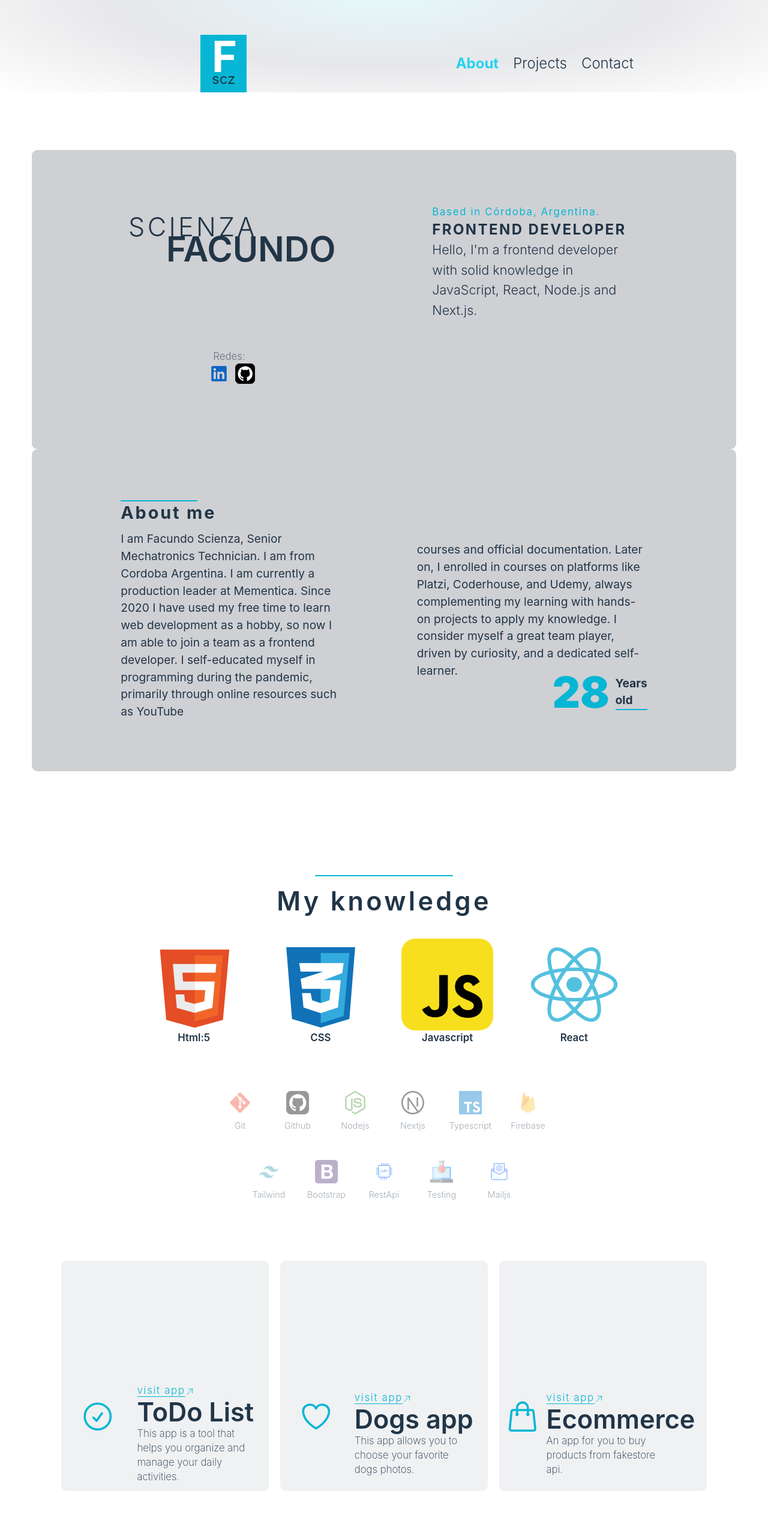
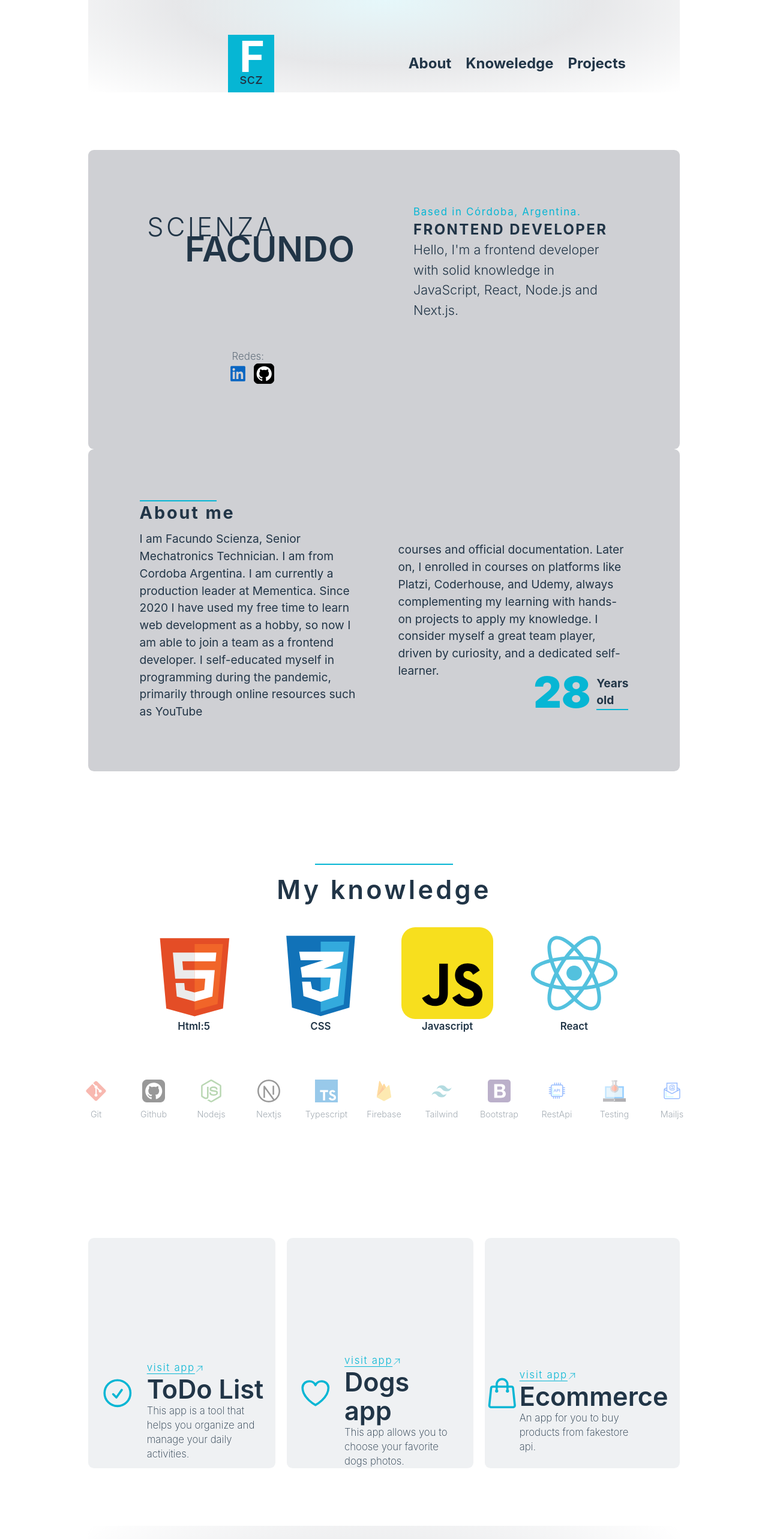
Before and after one commit to F-Scienza/portfolio, a React (Vite) app: page / in a window 1280 px wide. Shown: the top 2566 px of the page at 60% size. Built offline with nearby package versions, Linux system fonts and the light colour scheme.

Commit message:
responsive

```diff
--- a/src/Components/Greeting/index.jsx
+++ b/src/Components/Greeting/index.jsx
@@ -1,6 +1,8 @@
 const Greeting = () => {
 	return (
-		<div className="flex flex-col w-screen p-8 pt-8 pb-8 mb-20 items-center justify-evenly bg-slate-900/20 rounded-lg md:w-11/12 md:flex-row">
+		<div
+			className="flex flex-col w-screen p-8 pt-8 pb-8 mb-12 items-center justify-evenly bg-slate-900/20 rounded-lg md:w-11/12 md:flex-row"
+		>
 			<div className="h-96 md:w-1/2 max-w-xs flex flex-col justify-end md:justify-center ">
 				<div className="w-1/3 border-t-2 border-cyan-500"></div>
 				<h1 className="text-2xl font-bold mb-2 tracking-widest">About me</h1>
--- a/src/Components/Navbar/index.jsx
+++ b/src/Components/Navbar/index.jsx
@@ -5,15 +5,21 @@ const Navbar = () => {
 		'bg-[radial-gradient(ellipse_at_top,_var(--tw-gradient-stops))] from-cyan-500/10 via-slate-900/10 to-gray-800/0';
 	return (
 		<nav
-			className={`w-screen flex justify-evenly items-center pt-12 pr-2 pl-2 ${bg_gradient}`}
+			className={`w-screen md:w-11/12 flex justify-evenly items-center pt-12 pr-2 pl-2 md:pr-0 md:pl-0 ${bg_gradient}`}
 		>
 			<div className="flex justify-center md:w-72">
 				<Logo />
 			</div>
 			<ul className="flex w-72 justify-center gap-5 md:text-xl font-semibold md:font-light">
-				<li className="font-bold text-cyan-400">About</li>
-				<li>Projects</li>
-				<li>Contact</li>
+				<li className="font-bold transition duration-300 ease-in-out hover:text-cyan-400">
+					<a href="#About">About</a>
+				</li>
+				<li className="font-bold transition duration-300 ease-in-out hover:text-cyan-400">
+					<a href="#Tecnologies">Knoweledge</a>
+				</li>
+				<li className="font-bold transition duration-300 ease-in-out hover:text-cyan-400">
+					<a href="#Projects">Projects</a>
+				</li>
 			</ul>
 		</nav>
 	);
--- a/src/Components/Presentation/index.jsx
+++ b/src/Components/Presentation/index.jsx
@@ -3,7 +3,10 @@ import github from '../../assets/github.svg';
 
 const Presentation = () => {
 	return (
-		<div className="flex flex-col w-screen mt-20 pb-8 items-center justify-evenly bg-slate-900/20 rounded-lg md:w-11/12 md:flex-row">
+		<div
+			id={'About'}
+			className="flex flex-col w-screen mt-20 pb-8 items-center justify-evenly bg-slate-900/20 rounded-lg md:w-11/12 md:flex-row"
+		>
 			<div className="flex flex-col h-96 w-72 bg-gray text-5xl font-light justify-evenly">
 				<span className="flex flex-col justify-center h-40 relative text-right">
 					<h1 className="font-semibold">FACUNDO</h1>
--- a/src/Components/Projects/index.jsx
+++ b/src/Components/Projects/index.jsx
@@ -7,7 +7,10 @@ import {
 const Projects = () => {
 
 	return (
-		<div className="mt-20 mb-20 flex flex-wrap justify-center items-center gap-4 w-11/12 ">
+		<div
+			id="Projects"
+			className="pt-20 mb-20 flex flex-wrap md:flex-nowrap justify-center items-center gap-4 w-11/12 "
+		>
 			<div
 				className={`bg-slate-500/10 w-72 h-40 md:h-80 rounded-lg flex justify-around items-center pt-10 md:pt-40 pr-4 hover:bg-slate-500/20 hover:text-cyan-500 transition duration-500 ease-in-out shadow-none hover:shadow-xl hover:shadow-cyan-500/5`}
 			>
@@ -30,8 +33,7 @@ const Projects = () => {
 				</div>
 			</div>
 			<div
-								className={`bg-slate-500/10 w-72 h-40 md:h-80 rounded-lg flex justify-around items-center pt-10 md:pt-40 pr-4 hover:bg-slate-500/20 hover:text-cyan-500 transition duration-500 ease-in-out shadow-none hover:shadow-xl hover:shadow-cyan-500/5`}
-
+				className={`bg-slate-500/10 w-72 h-40 md:h-80 rounded-lg flex justify-around items-center pt-10 md:pt-40 pr-4 hover:bg-slate-500/20 hover:text-cyan-500 transition duration-500 ease-in-out shadow-none hover:shadow-xl hover:shadow-cyan-500/5`}
 			>
 				<div className="flex items-start justify-center w-1/3 h-full pt-8">
 					<HeartIcon className="w-12 text-cyan-500" />
@@ -51,8 +53,7 @@ const Projects = () => {
 				</div>
 			</div>
 			<div
-								className={`bg-slate-500/10 w-72 h-40 md:h-80 rounded-lg flex justify-around items-center pt-10 md:pt-40 pr-4 hover:bg-slate-500/20 hover:text-cyan-500 transition duration-500 ease-in-out shadow-none hover:shadow-xl hover:shadow-cyan-500/5`}
-
+				className={`bg-slate-500/10 w-72 h-40 md:h-80 rounded-lg flex justify-around items-center pt-10 md:pt-40 pr-4 hover:bg-slate-500/20 hover:text-cyan-500 transition duration-500 ease-in-out shadow-none hover:shadow-xl hover:shadow-cyan-500/5`}
 			>
 				<div className="flex items-start justify-center w-1/3 h-full pt-8">
 					<ShoppingBagIcon className="w-12 text-cyan-500" />
--- a/src/Components/Tecnologies/index.jsx
+++ b/src/Components/Tecnologies/index.jsx
@@ -16,7 +16,10 @@ import nextjslogo from '../../assets/nextjs.svg';
 
 const Tecnologies = () => {
 	return (
-		<div className="flex flex-col items-center w-screen  md:w-11/12 md:mt-16 ">
+		<div
+			id={'Tecnologies'}
+			className="flex flex-col items-center w-screen md:pb-20 md:w-11/12 md:pt-20 "
+		>
 			<span className="border-t-2 border-cyan-500 w-48 h-4"></span>
 			<span className="text-2xl md:text-4xl font-semibold mb-8 tracking-widest ">
 				My knowledge
@@ -47,7 +50,7 @@ const Tecnologies = () => {
 					</span>
 				</div>
 			</div>
-			<div className="flex flex-wrap md:w-1/2 gap-8 justify-center">
+			<div className="flex flex-wrap lg:flex-nowrap md:w-1/2 gap-8 justify-center">
 				<div>
 					<span className="w-12 h-16 flex flex-col justify-center items-center font-light text-center text-xs opacity-40 transition duration-300 ease-in-out  hover:opacity-100">
 						<img className=" w-8 mb-2" src={gitlogo} alt="react" />
--- a/src/index.css
+++ b/src/index.css
@@ -18,7 +18,9 @@
     -moz-osx-font-smoothing: grayscale;
     -webkit-text-size-adjust: 100%;
 }
-
+html{
+    scroll-behavior: smooth;
+}
 body {
     margin: 0;
     display: flex;
```
